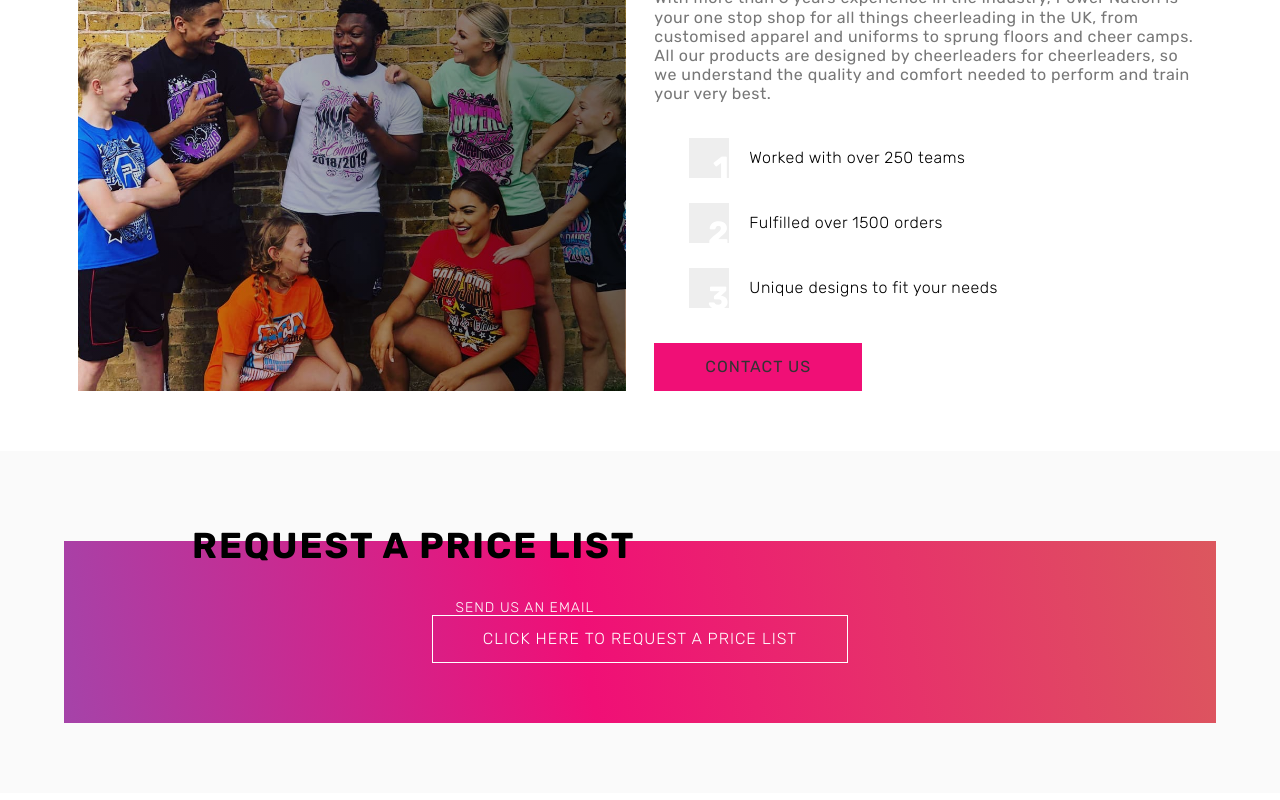
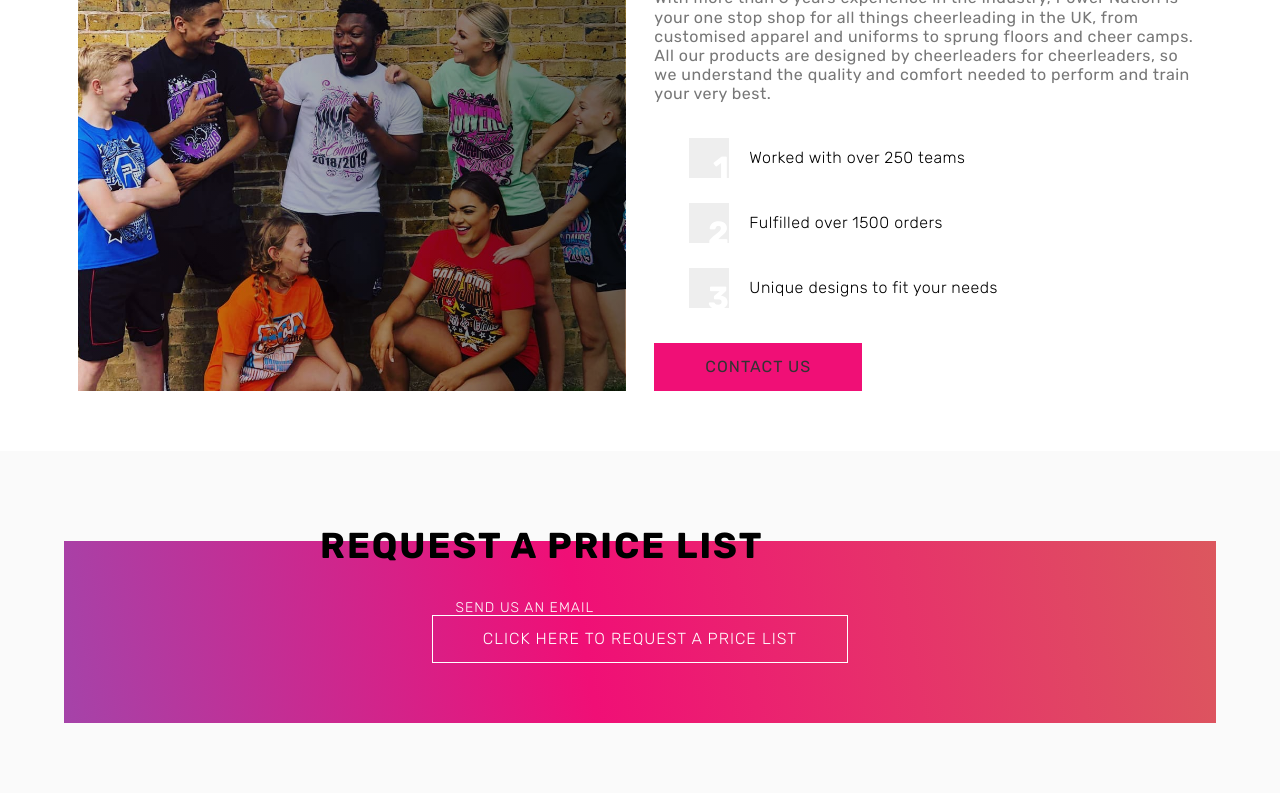
Before and after one commit to danbillson/powernationcheer.com, a React (Create React App) app: page / in a window 1280 px wide. Shown: the part 1326-2126 px from the top of the page. Built offline with nearby package versions, Linux system fonts and the light colour scheme.

Commit message:
create apparel page

```diff
--- a/src/App.js
+++ b/src/App.js
@@ -3,6 +3,7 @@ import React from 'react';
 import { Router, Route, Switch } from 'react-router-dom';
 import Header from './components/Header/Header';
 import Home from './components/Home/Home';
+import Apparel from './components/Apparel/Apparel';
 import history from './history';
 
 const App = () => {
@@ -13,6 +14,7 @@ const App = () => {
                     <Header />
                     <Switch>
                         <Route path="/" exact component={ Home } />
+                        <Route path='/apparel' exact component={ Apparel } />
                     </Switch>
                 </div>
             </Router>
--- /dev/null
+++ b/src/components/Apparel/Apparel.js
@@ -0,0 +1,9 @@
+import React from 'react';
+
+const Apparel = () => {
+    return (
+        <div>Apparel</div>
+    );
+}
+
+export default Apparel;
--- a/src/components/CTABanner/CTABanner.scss
+++ b/src/components/CTABanner/CTABanner.scss
@@ -44,7 +44,7 @@
     .ctaBanner {
         &__title {
             position: absolute;
-            left: 15%;
+            left: 25%;
             transform:translateX(0);
         }
 
```
